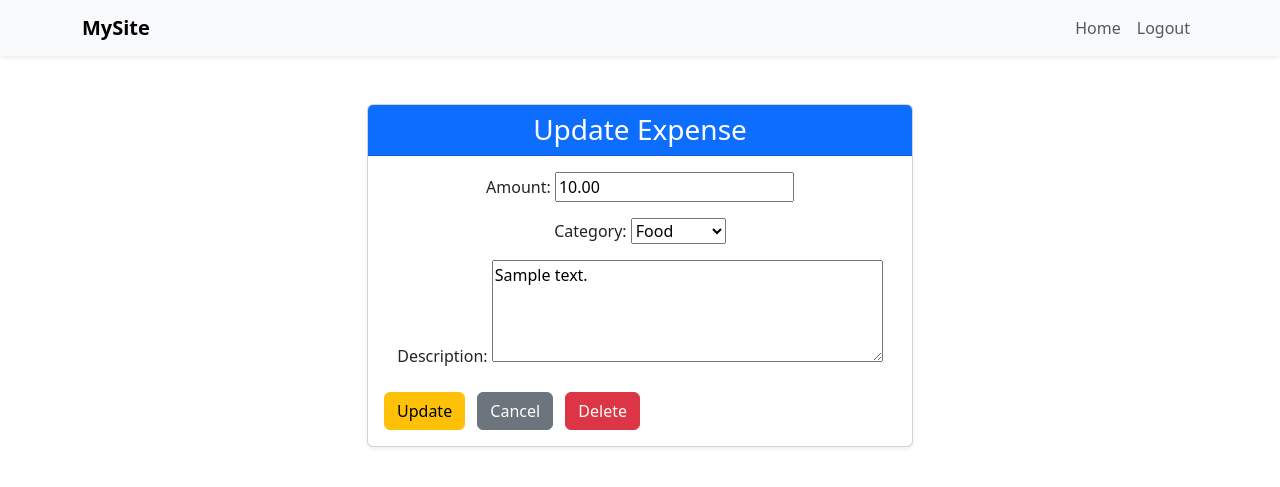
After one commit to Lokesh2728/Expense_tracker, a Django app: page /update/1/ in a window 1280 px wide. The commit adds this page. Shown: the top 487 px of the page. Run offline with Django 5.2, Linux system fonts and the light colour scheme; a user stored in the database is signed in; tables that the repository leaves empty hold one stand-in row (values such as "Sample post").

Commit message:
Made all template  with curd operations

```diff
--- a/accounts/models.py
+++ b/accounts/models.py
@@ -19,6 +19,8 @@ class UserProfileManager(BaseUserManager):
         UO.save()
 
 
+
+
 class UserProfile(AbstractBaseUser,PermissionsMixin):
     email=models.EmailField(primary_key=True)
     first_name=models.CharField(max_length=20)
@@ -32,6 +34,10 @@ class UserProfile(AbstractBaseUser,PermissionsMixin):
 
 
 
+
+
+
+
 class EmailOTP(models.Model):
     email=models.EmailField()
     otp_code=models.CharField(max_length=6)
--- a/expense_tracker/urls.py
+++ b/expense_tracker/urls.py
@@ -15,7 +15,7 @@ Including another URLconf
     2. Add a URL to urlpatterns:  path('blog/', include('blog.urls'))
 """
 from django.contrib import admin
-from django.urls import path,include
+from django.urls import path,re_path
 from accounts.views import *
 from expenses.views import *
 
@@ -29,4 +29,13 @@ urlpatterns = [
     path('otp_verification/', otp_verification, name='otp_verification'),
     path('login/', user_login, name='user_login'),
     path('logout/', user_logout, name='user_logout'),
+
+
+
+    path('AddExpense/',AddExpense.as_view(),name='AddExpense'),
+    path('ExpenseList/',ExpenseList.as_view(),name='ExpenseList'),
+    re_path(r'^update/(?P<pk>\d+)/$', Expense_Update.as_view(), name='update'),
+    re_path(r'^delete/(?P<pk>\d+)/$', Expense_Delete.as_view(), name='delete'),
+
+
 ]
--- /dev/null
+++ b/expenses/forms.py
@@ -0,0 +1,10 @@
+from django import forms
+from expenses.models import *
+
+class ExpenseForm(forms.ModelForm):
+    class Meta:
+        model=Expense
+        exclude=['username','date']
+        widgets = {
+            'description': forms.Textarea(attrs={'rows': 4, 'cols': 40}),
+        }
--- a/expenses/models.py
+++ b/expenses/models.py
@@ -1,9 +1,21 @@
 from django.db import models
-from django.conf import settings
+from django.urls import reverse
 # Create your models here.
 class Expense(models.Model):
+
+    CATEGORY_CHOICES = (
+    ('Food', 'Food'),
+    ('Transport', 'Transport'),
+    ('Shopping', 'Shopping'),
+    ('Utilities', 'Utilities'),
+    ('Health', 'Health'),
+    ('Other', 'Other'),
+)
     username = models.ForeignKey("accounts.UserProfile", on_delete=models.CASCADE)
     amount = models.DecimalField(max_digits=10, decimal_places=2)
-    date = models.DateField()
-    category = models.CharField(max_length=50)
+    date = models.DateField(auto_now=True)
+    category = models.CharField( max_length=10 ,choices=CATEGORY_CHOICES)
     description = models.TextField(blank=True, null=True)
+
+    def get_absolute_url(self):
+        return reverse("model_detail", kwargs={"pk": self.pk})
--- a/expenses/views.py
+++ b/expenses/views.py
@@ -1,3 +1,40 @@
 from django.shortcuts import render
+from django.views.generic import  CreateView,ListView,UpdateView,DeleteView
+from django.contrib.auth.mixins import LoginRequiredMixin
+from expenses.models import *
+from expenses.forms import *
+from django.urls import reverse_lazy
 
 # Create your views here.
+
+
+class AddExpense(LoginRequiredMixin,CreateView):
+    model=Expense
+    form_class = ExpenseForm
+    template_name='AddExpense.html'
+    success_url=reverse_lazy('home')
+
+    def form_valid(self, form):
+        form.instance.username = self.request.user
+        return super().form_valid(form)
+
+
+class ExpenseList(LoginRequiredMixin,ListView):
+    model=Expense
+    template_name='ExpenseList.html'
+    context_object_name='expenseobject'
+
+
+class Expense_Update(LoginRequiredMixin,UpdateView):
+    model=Expense
+    form_class=ExpenseForm
+    template_name='AddExpense.html'
+    success_url = reverse_lazy('ExpenseList')
+
+
+
+class Expense_Delete(LoginRequiredMixin,DeleteView):
+    model=Expense
+    template_name='Expense_delete.html'
+    context_object_name='expense'
+    success_url=reverse_lazy('home')
--- /dev/null
+++ b/template/AddExpense.html
@@ -0,0 +1,60 @@
+{% extends 'base.html' %}
+
+{% block title %}
+    {% if form.instance.pk %}
+        <title>Update Expense</title>
+    {% else %}
+        <title>Add Expense</title>
+    {% endif %}
+{% endblock %}
+
+{% block body %}
+<center>
+
+    <div class="container my-5">
+        <div class="row justify-content-center">
+            <div class="col-md-6">
+
+                <div class="card shadow-sm">
+                    <div class="card-header bg-primary text-white text-center">
+                        <h3 class="mb-0">
+                            {% if form.instance.pk %}
+                            Update Expense
+                            {% else %}
+                            Add Expense
+                            {% endif %}
+                        </h3>
+                    </div>
+                    <div class="card-body">
+                        <form method="POST" novalidate>
+                            {% csrf_token %}
+                            {{ form.as_p }}
+
+                            <div class="d-flex justify-content-between align-items-center mt-4">
+                                {% if form.instance.pk %}
+                                <div>
+                                    <button type="submit" class="btn btn-warning me-2">
+                                        Update
+                                    </button>
+                                    <a href="{% url 'ExpenseList' %}" class="btn btn-secondary me-2">
+                                        Cancel
+                                    </a>
+                                    <a href="{% url 'delete' pk=form.instance.pk %}" class="btn btn-danger">
+                                    Delete
+                                </a>
+                            </div>
+                            {% else %}
+                            <button type="submit" class="btn btn-primary">
+                                Create
+                            </button>
+                            {% endif %}
+                        </div>
+                    </form>
+                </div>
+            </div>
+
+        </div>
+    </div>
+</div>
+</center>
+{% endblock %}
--- a/template/base.html
+++ b/template/base.html
@@ -8,7 +8,7 @@
     {% block extra_head %}{% endblock %}
 </head>
 <body>
-    <nav class="navbar navbar-expand-lg navbar-light bg-light shadow-sm">
+    <nav class="navbar navbar-expand-lg navbar-light bg-light shadow-sm " >
     <div class="container">
       <a class="navbar-brand fw-bold" href="{% url 'home' %}">MySite</a>
       <button class="navbar-toggler" type="button" data-bs-toggle="collapse" data-bs-target="#navbarNav"
--- a/template/home.html
+++ b/template/home.html
@@ -50,13 +50,13 @@
             {% endfor %}
         </ul>
         <div class="mt-3">
-            <a href="{% url 'transactions' %}" class="btn btn-outline-primary">View All Transactions</a>
+            <a href="{% url 'ExpenseList' %}" class="btn btn-outline-primary">View All Transactions</a>
         </div>
     </div>
 
     <div class="text-center">
-        <a href="{% url 'add-expense' %}" class="btn btn-danger me-2">+ Add Expense</a>
-        <a href="{% url 'add-income' %}" class="btn btn-success">+ Add Income</a>
+        <a href="{% url 'AddExpense' %}" class="btn btn-danger me-2">+ Add Expense</a>
+        <a href="{% url 'home' %}" class="btn btn-success">+ Add Income</a>
     </div>
 </div>
 
```
Also changed, not shown: template/ExpenseList.html (added, +44 -0 lines), template/Expense_delete.html (added, +21 -0 lines), expenses/migrations/0002_alter_expense_category_alter_expense_date.py (added).
